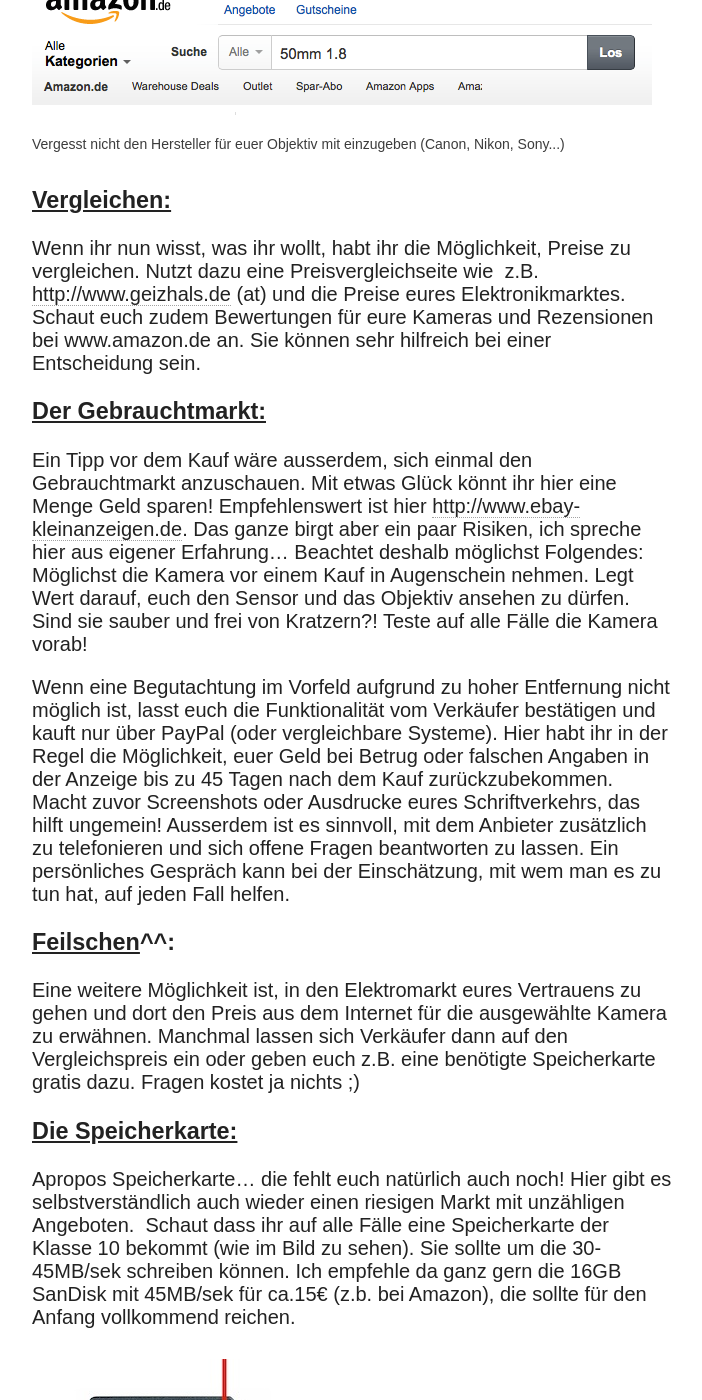
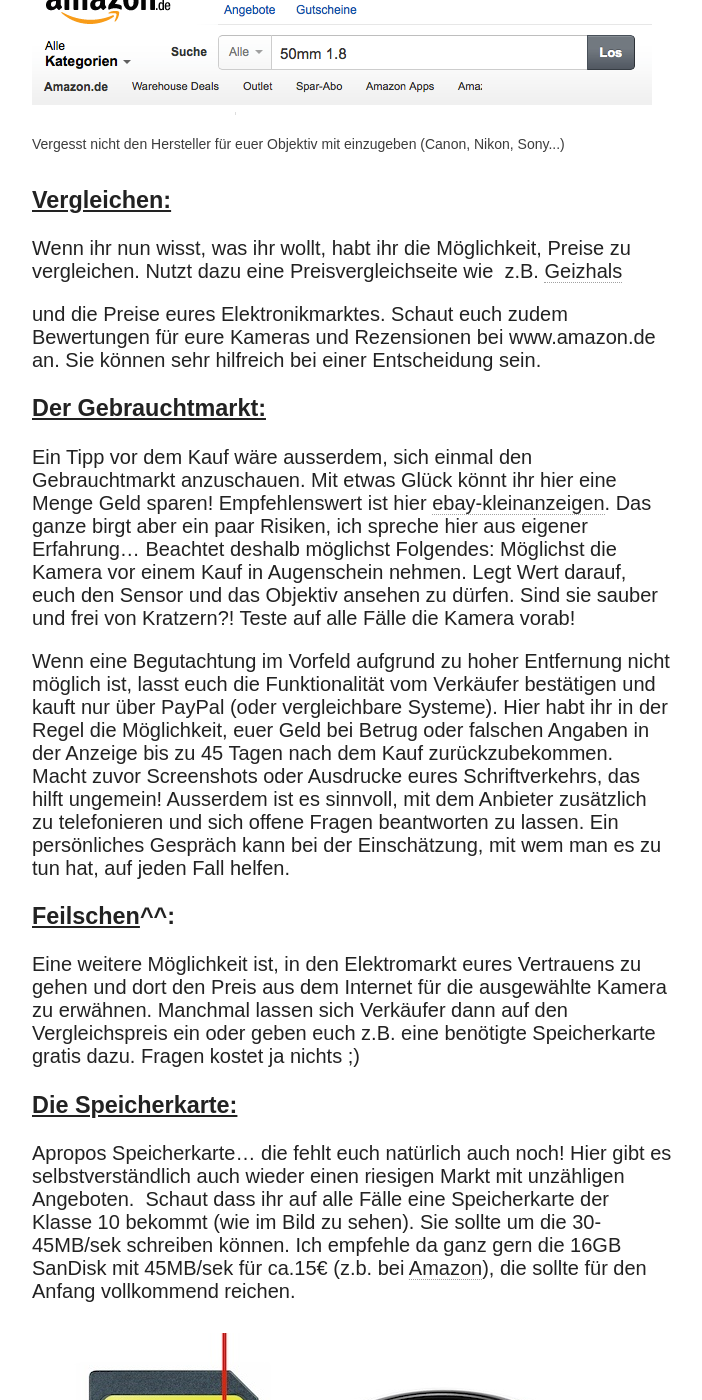
Before and after one commit to kay-pehnke/kay-pehnke.github.io, a Jekyll site: the page built from _posts/2014-04-21-workshop-cam.md, in a window 1280 px wide and 1400 px high, scrolled down 2144 px. Shown: the whole window, without its empty margins (318-1020 px from the left). Built offline with Jekyll 4.4.1, drawn with Linux system fonts in a browser that asks for light colours; nearby versions of some CDN libraries; comment, search, counter and statistics services are not loaded; some of the changed lines change nothing that is shown; some of the changed text lies outside the part shown.

Commit message:
Blog update

```diff
--- a/_posts/2014-04-21-workshop-cam.md
+++ b/_posts/2014-04-21-workshop-cam.md
@@ -10,6 +10,9 @@
 share: false
 published: true
 ---
+
+
+
 
 
 **In letzter Zeit habe ich einige Mails bekommen mit der Frage:
@@ -47,10 +50,12 @@
 </figure>
 
 ###<u>Vergleichen:</u>
-Wenn ihr nun wisst, was ihr wollt, habt ihr die Möglichkeit, Preise zu vergleichen. Nutzt dazu eine Preisvergleichseite wie  z.B. <http://www.geizhals.de> (at) und die Preise eures Elektronikmarktes. Schaut euch zudem Bewertungen für eure Kameras und Rezensionen bei www.amazon.de an. Sie können sehr hilfreich bei einer Entscheidung sein.
+Wenn ihr nun wisst, was ihr wollt, habt ihr die Möglichkeit, Preise zu vergleichen. Nutzt dazu eine Preisvergleichseite wie  z.B. <a href="http://www.geizhals.de">Geizhals</a>
+
+und die Preise eures Elektronikmarktes. Schaut euch zudem Bewertungen für eure Kameras und Rezensionen bei www.amazon.de an. Sie können sehr hilfreich bei einer Entscheidung sein.
 
 ###<u>Der Gebrauchtmarkt:</u>
-Ein Tipp vor dem Kauf wäre ausserdem, sich einmal den Gebrauchtmarkt anzuschauen. Mit etwas Glück könnt ihr hier eine Menge Geld sparen! Empfehlenswert ist hier <http://www.ebay-kleinanzeigen.de>.
+Ein Tipp vor dem Kauf wäre ausserdem, sich einmal den Gebrauchtmarkt anzuschauen. Mit etwas Glück könnt ihr hier eine Menge Geld sparen! Empfehlenswert ist hier <a href="http://www.ebay-kleinanzeigen.de">ebay-kleinanzeigen</a>.
 Das ganze birgt aber ein paar Risiken, ich spreche hier aus eigener Erfahrung...
 Beachtet deshalb möglichst Folgendes:
 Möglichst die Kamera vor einem Kauf in Augenschein nehmen. Legt Wert darauf, euch den Sensor und das Objektiv ansehen zu dürfen. Sind sie sauber und frei von Kratzern?!
@@ -64,7 +69,7 @@
 
 ###<u>Die Speicherkarte:</u>
 Apropos Speicherkarte... die fehlt euch natürlich auch noch! Hier gibt es selbstverständlich auch wieder einen riesigen Markt mit unzähligen Angeboten.
-Schaut dass ihr auf alle Fälle eine Speicherkarte der Klasse 10 bekommt (wie im Bild zu sehen). Sie sollte um die 30-45MB/sek schreiben können. Ich empfehle da ganz gern die 16GB SanDisk mit 45MB/sek für ca.15€ (z.b. bei Amazon), die sollte für den Anfang vollkommend reichen.
+Schaut dass ihr auf alle Fälle eine Speicherkarte der Klasse 10 bekommt (wie im Bild zu sehen). Sie sollte um die 30-45MB/sek schreiben können. Ich empfehle da ganz gern die 16GB SanDisk mit 45MB/sek für ca.15€ (z.b. bei <a href="http://www.amazon.de">Amazon</a>), die sollte für den Anfang vollkommend reichen.
 
 <figure>
 <img src="/images/sd.jpg"/>
@@ -81,11 +86,7 @@
 Übung macht schließlich den Meister ;)
 Und nicht vergessen... jede Kamera, egal wie teuer sie sein mag kann Bilder machen! Wichtig ist, dass ihr die Grundkenntnisse wie ISO, Blende und Verschlusszeit versteht und umsetzen könnt!
 
-Wenn ihr Interesse an einem Fotoworkshop für euch, eure Freunde oder in einer Gruppe habt, schaut euch in den angebotenden Workshops einmal um :)
+Wenn ihr Interesse an einem Fotoworkshop für euch, eure Freunde oder in einer Gruppe habt, schaut euch in den angebotenden <a href="http://www.kay-pehnke.de/offers-single/">Workshops</a> einmal um :)
 
-[id]: http://www.kay-pehnke.de/offers-single/
-    "Optionaler Titel hier"
 
-[Google]: http://google.com/
-
-Bei weiteren Fragen meldet euch einfach bei mir, ich stehe gern zu Verfügung!
+**Bei weiteren Fragen meldet euch einfach bei mir, ich stehe gern zu Verfügung!**
```
